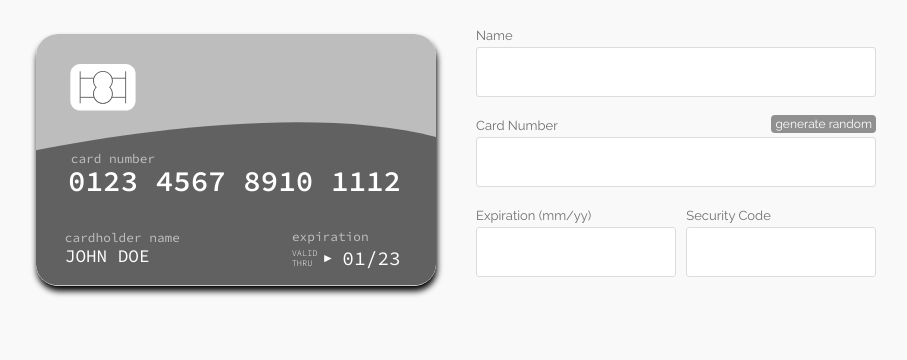
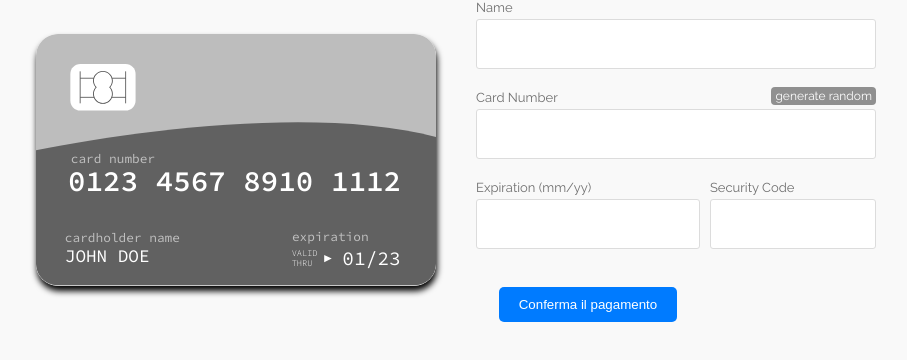
Before and after one commit to LucaSammarco/CreditCard, a website built with Vite: page index.html in a window 1280 px wide. Shown: the part 280-640 px from the top of the page, without its empty margins (184-1091 px from the left). Built offline with nearby package versions, Linux system fonts and the light colour scheme; a script that the page names is missing.

```diff
--- a/index.html
+++ b/index.html
@@ -136,7 +136,15 @@
             <label for="securitycode">Security Code</label>
             <input id="securitycode" type="text" pattern="[0-9]*" inputmode="numeric">
         </div>
+        <div style="text-align: center; margin-top: 20px;">
+            <button type="button" style="padding: 10px 20px; background-color: #007bff; color: white; border: none; border-radius: 5px; cursor: pointer;" onclick="window.location.href='http://localhost:8000/'">
+                Conferma il pagamento
+            </button>
+        </div>
     </div>
+
+
+
   <script src='https://cdnjs.cloudflare.com/ajax/libs/imask/3.4.0/imask.min.js'></script>
 
 
```
Also changed, not shown: package.json (added, +18 -0 lines), 1 other file.
